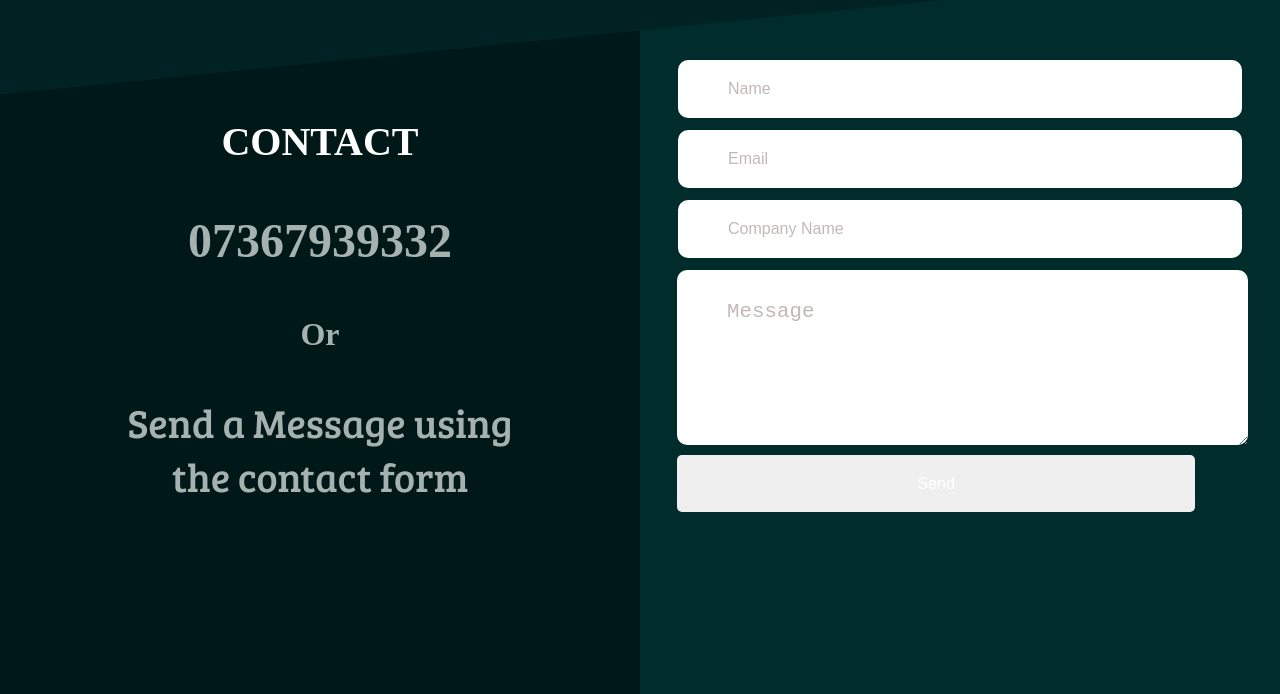
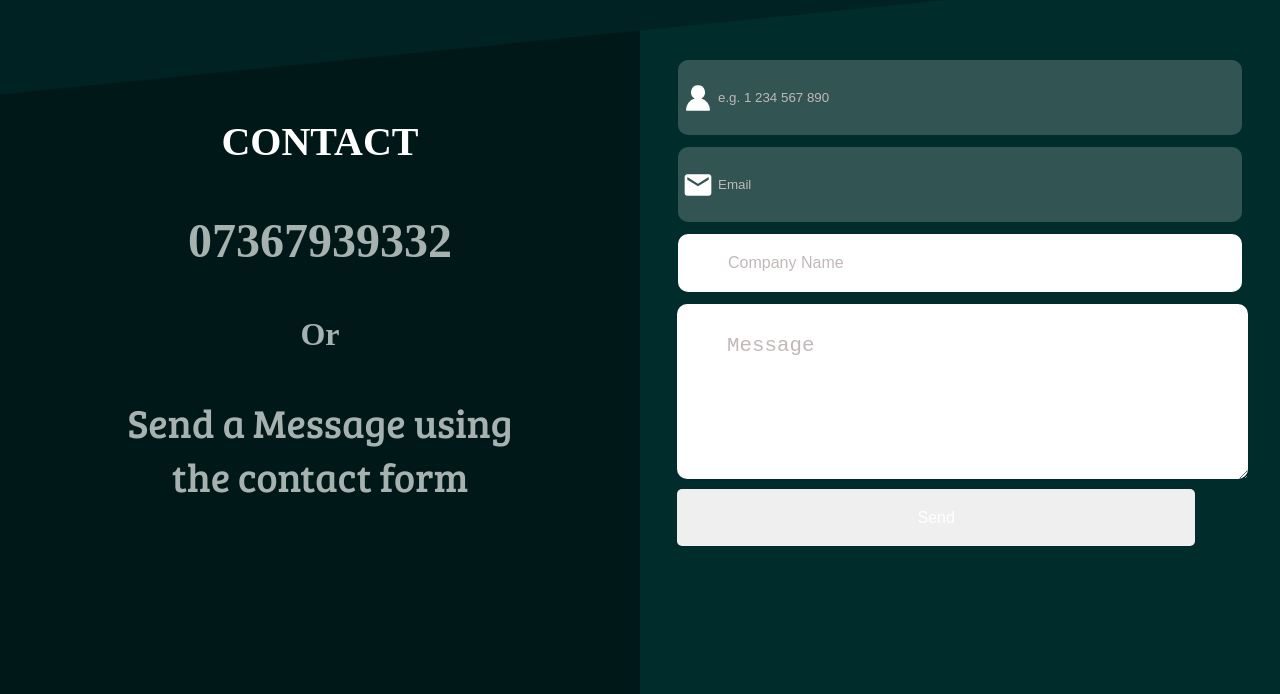
Before and after one commit to alinosratipour/PesonalProject, a React (Vite) app: page / in a window 1280 px wide. Shown: the part 4203-4897 px from the top of the page. Built offline with nearby package versions, Linux system fonts and the light colour scheme; a web font is replaced by a local one.

Commit message:
add text field

```diff
--- a/package.json
+++ b/package.json
@@ -10,6 +10,7 @@
     "preview": "vite preview"
   },
   "dependencies": {
+    "classnames": "^2.5.1",
     "react": "^18.2.0",
     "react-dom": "^18.2.0",
     "react-icons": "^5.2.1",
@@ -17,6 +18,7 @@
     "tsparticles": "^2.9.3"
   },
   "devDependencies": {
+    "@types/classnames": "^2.3.1",
     "@types/react": "^18.2.55",
     "@types/react-dom": "^18.2.19",
     "@vitejs/plugin-react": "^4.2.1",
--- a/src/components/Contact/Contact.scss
+++ b/src/components/Contact/Contact.scss
@@ -87,7 +87,7 @@
 
       :hover {
         color: var(--yellow-color);
-       // @include easeOut();
+        // @include easeOut();
       }
     }
   }
@@ -143,11 +143,10 @@
   position: absolute;
   margin-left: 10px;
   margin-top: 10px;
+
 }
 
-.input-icons {
-  display: flex;
-}
+
 
 //form error handeling
 .form-msg {
@@ -284,7 +283,7 @@
   margin-bottom: 5px;
   border: none;
   color: #fff;
- // background: darken(var(--about-font), 30%);
+  // background: darken(var(--about-font), 30%);
   transition-property: background;
   transition-duration: 0.9s;
   font-size: 1rem;
--- a/src/components/Contact/Contact.tsx
+++ b/src/components/Contact/Contact.tsx
@@ -1,7 +1,19 @@
 import React from "react";
+import { GoPersonFill } from "react-icons/go";
+import { MdEmail } from "react-icons/md";
 import "./Contact.scss";
+import TextField from "../UILibrary/TextField/TextFiled";
 
 const Contact = () => {
+  const handleInputChange = (
+    event:
+      | React.ChangeEvent<HTMLInputElement>
+      | React.FormEvent<HTMLFormElement>
+  ) => {
+    const { name, value } = event.currentTarget;
+    //validateInput(name, value, values, setValues, setErrors);
+  };
+
   return (
     <section className="contact">
       <div className="details">
@@ -27,28 +39,38 @@ const Contact = () => {
       <div className="form-container">
         <form name="contact" method="POST" data-netlify="true" id="contact">
           <p className="input-icons">
-            <input
+            <TextField
+              //label="Phone Number"
               type="text"
-              id="user-name"
-              name="name"
-              required
-              className="input-txt"
-              placeholder="Name"
+              name="text"
+              placeholder="e.g. 1 234 567 890"
+              onChange={handleInputChange}
+              // value={values.phone}
+              //error={errors.phone}
+              errorMessagePosition="above"
+              inputBackgroundColor="green"
+              inputSize="large"
+              data-testid="phone-field"
+              icon={<GoPersonFill />}
             />
             <i className="fa fa-user icon"></i>
           </p>
 
           <p className="input-icons">
-            <input
+            <TextField
+              //label="Phone Number"
               type="email"
-              id="user-email"
               name="email"
-              pattern="[A-Za-z0-9._%+-]+@[A-Za-z0-9.-]+\.[A-Za-z]{1,63}$"
-              required
-              className="input-txt "
               placeholder="Email"
+              onChange={handleInputChange}
+              // value={values.phone}
+              //error={errors.phone}
+              errorMessagePosition="above"
+              inputBackgroundColor="green"
+              inputSize="large"
+              data-testid="phone-field"
+              icon={<MdEmail />}
             />
-            <i className="fa fa-envelope icon"></i>
           </p>
           <p className="input-icons">
             <input
--- /dev/null
+++ b/src/components/UILibrary/TextField/TextField.scss
@@ -0,0 +1,109 @@
+.text-field .input-container {
+  position: relative;
+  display: flex;
+  align-items: center;
+  width: 100%;
+}
+.input-container input{
+    border-radius: 10px;
+    width: 90%;
+    padding: 30px;
+    border-style: none;
+
+    outline: none;
+}
+
+.input-icons {
+ display: flex;
+    color: white;
+    font-size: 2rem;
+  }
+.text-field .input-icon {
+  position: absolute;
+  left: 10px;
+  display: flex;
+  align-items: center;
+  pointer-events: none;
+}
+
+.text-field .placeholder-icon {
+  position: absolute;
+  left: 10px;
+  color: #ccc;
+  pointer-events: none;
+}
+
+.text-field .input {
+  padding-left: 40px; // Adjust padding to make room for the icon
+}
+
+.text-field .input-small {
+  width: 30%;
+}
+
+.text-field .input-medium {
+  width: 50%;
+}
+
+.text-field .input-large {
+  width: 90%;
+}
+
+.input[type="text"]:focus {
+  border: 1px solid #002855;
+}
+
+.text-field {
+  display: flex;
+  justify-content: center;
+  align-items: center;
+  width: 100%;
+}
+
+.error-message-above {
+  color: red;
+  font-size: 12px;
+  margin-left: 8px;
+  text-align: right;
+}
+
+.input-border-error {
+  border: 1px solid red;
+}
+
+.label {
+  width: 90%;
+  display: flex;
+  justify-content: space-between;
+  flex-direction: row;
+  font-family: UbuntuRegular;
+  font-size: 14px;
+  font-weight: 200;
+}
+
+@media screen and (max-width: 768px) {
+  .input {
+    padding: 12px;
+    margin-top: 1px;
+  }
+  .label {
+    font-size: 0.8rem;
+  }
+}
+
+/* Color classes */
+.input-color-blue {
+  background-color: blue;
+}
+
+.input-color-green {
+  background-color: var(--form-input-color);
+}
+
+.input-color-yellow {
+  background-color: lightyellow;
+}
+
+.input-color-red {
+  background-color: orange;
+}
--- /dev/null
+++ b/src/components/UILibrary/TextField/TextFiled.tsx
@@ -0,0 +1,84 @@
+import React, { ForwardRefRenderFunction, InputHTMLAttributes, forwardRef } from "react";
+import classNames from "classnames";
+import "./TextField.scss";
+
+interface InputProps extends InputHTMLAttributes<HTMLInputElement> {
+  name?: string;
+  label?: string; // Make label optional
+  placeholder?: string;
+  onChange?: (e: React.ChangeEvent<HTMLInputElement>) => void;
+  error?: string;
+  errorMessagePosition?: "default" | "above";
+  inputSize?: "small" | "medium" | "large"; // Rename the size prop
+  inputBackgroundColor?: "blue" | "green" | "yellow" | "orange"; // Define the color options
+  icon?: React.ReactNode; // Add the icon prop
+  placeholderIcon?: React.ReactNode; // Add the placeholderIcon prop
+  type?: "text" | "password" | "email"; // Add the type prop
+}
+
+const Input: ForwardRefRenderFunction<HTMLInputElement, InputProps> = (
+  {
+    name,
+    placeholder,
+    label,
+    onChange,
+    error,
+    errorMessagePosition = "default",
+    inputSize,
+    inputBackgroundColor,
+    icon,
+    placeholderIcon, // Destructure the placeholderIcon prop
+    type, // Destructure the type prop
+    ...otherProps
+  },
+  ref
+) => {
+  const id = `text-${Math.random().toString(36).substring(7)}`;
+  const errorMessageClassName = classNames({
+    "error-message-default": errorMessagePosition === "default" && error,
+    "error-message-above": errorMessagePosition === "above" && error,
+  });
+
+  const inputClassName = classNames("input", {
+    "input-border-error": error,
+    [`input-${inputSize}`]: inputSize,
+    [`input-color-${inputBackgroundColor}`]: inputBackgroundColor,
+  });
+
+  return (
+    <div className="text-field">
+      {label && (
+        <label htmlFor={id} className="label">
+          {label}
+          {error && errorMessagePosition === "above" && (
+            <span className={errorMessageClassName}>{error}</span>
+          )}
+        </label>
+      )}
+      <div className="input-container">
+        {icon && <span className="input-icon">{icon}</span>}
+        <input
+          {...otherProps}
+          type={type || "text"} // Use the passed type or default to "text"
+          id={id}
+          name={name}
+          placeholder={placeholder}
+          ref={ref}
+          onChange={onChange}
+          className={inputClassName}
+          autoComplete="on"
+        />
+        {placeholderIcon && (
+          <span className="placeholder-icon">{placeholderIcon}</span>
+        )}
+      </div>
+      {error && errorMessagePosition === "default" && (
+        <span className={errorMessageClassName}>{error}</span>
+      )}
+    </div>
+  );
+};
+
+const TextField = forwardRef(Input);
+
+export default TextField;
--- a/src/global.scss
+++ b/src/global.scss
@@ -14,6 +14,7 @@ $skill-section-light: lighten($about-color, 5%);
 $skill-list-light: lighten($about-color, 15%);
 $contact-color: lighten($about-color, 2%);
 $contact-details: darken($about-color, 2%);
+
 :root {
   --nav-bg: rgb(35, 49, 49);
   --secondary: "Lato", Calibri, Arial, sans-serif;
@@ -30,4 +31,5 @@ $contact-details: darken($about-color, 2%);
   --contact: #{$contact-color};
   --contact-detailes: #{$contact-details};
   --portfolio-color: rgba(1, 32, 29, 0.9);
+  --form-input-color:rgba(166, 178, 176, 0.3);
 }
```
Also changed, not shown: 1 other file (tests, documents, lock files or other folders).
